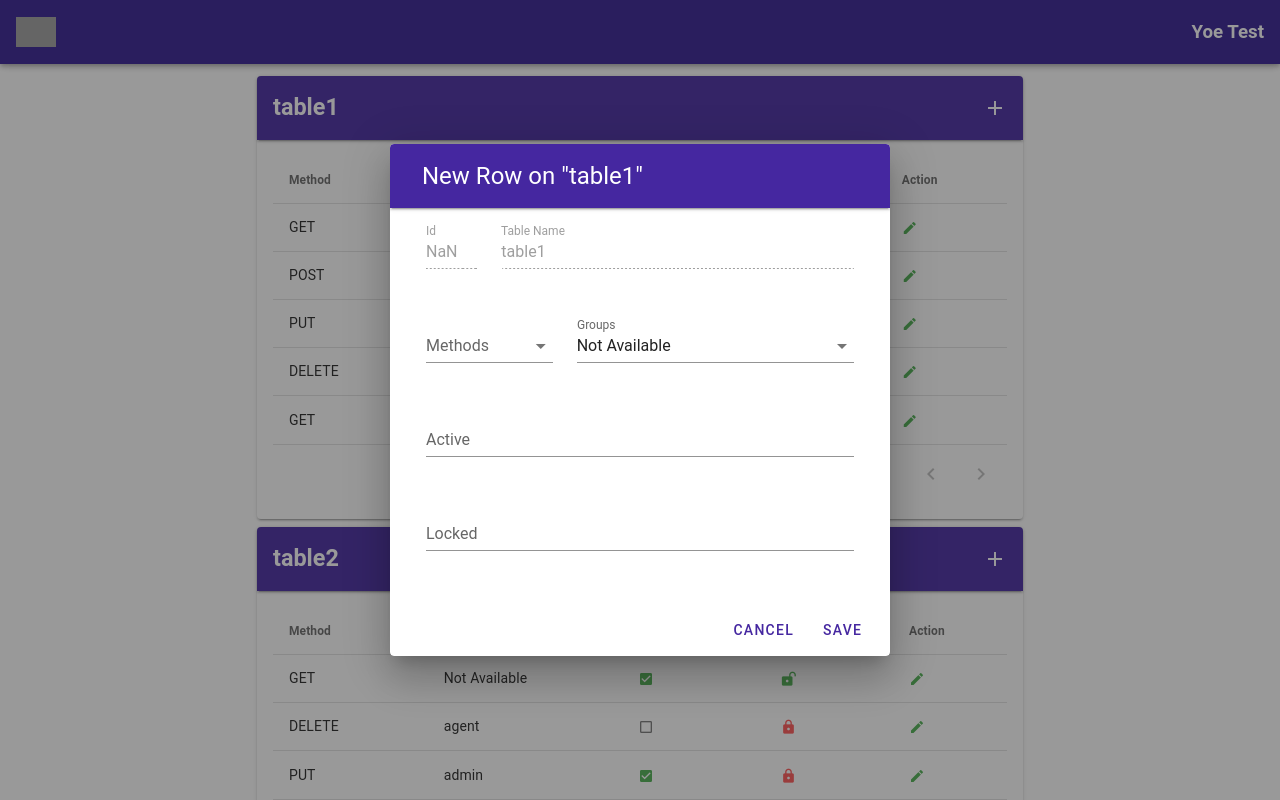
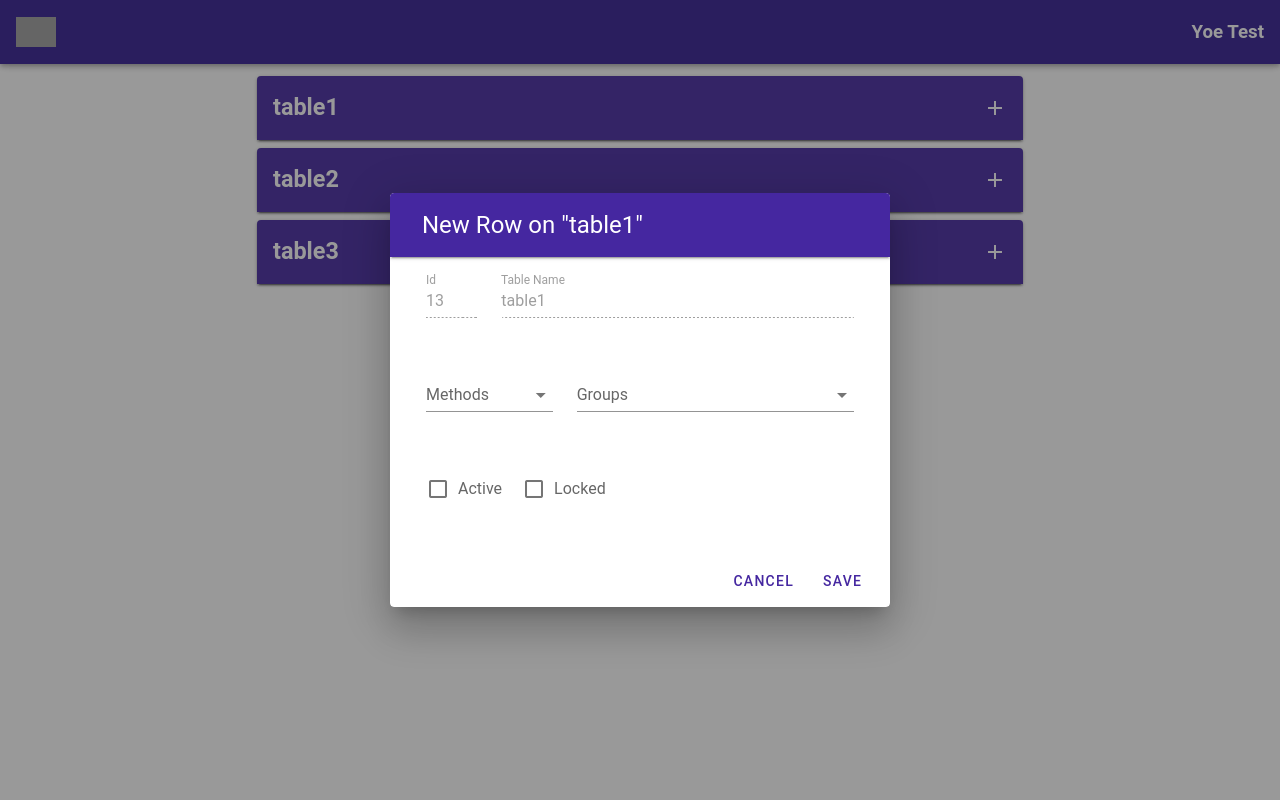
Before and after one commit to danielalejandroamaro/secure_tables, a Vue app: page / in a window 1280 px wide. Both pictures are taken after a click on the button 995 px from the left and 108 px from the top of the page. Shown: the top 800 px of the page. Built offline with nearby package versions, Linux system fonts and the light colour scheme; grey boxes are pictures that could not be loaded; a small style sheet from the web is missing.

Commit message:
Selects de method y groups, checkboxes de is_active y locked agregados, chip not available agregado cuando no hay group, tabla ya expandible, id autoincrement no funciona bien aun

```diff
--- a/src/components/secure_table.vue
+++ b/src/components/secure_table.vue
@@ -5,6 +5,7 @@
         class="primary"
         no-gutter
         elevation="2"
+        @click="show = !show"
         >
             <v-toolbar-title>
                 <h3>{{table_name}}</h3>
@@ -37,7 +38,7 @@
                 <v-container>
                   <v-row>
                     <v-col cols="3" sm="2">
-                      <v-text-field disabled v-model.number="editedRule.id" label="Id"></v-text-field>
+                      <v-text-field disabled :value="editedRule.id" label="Id"></v-text-field>
                     </v-col>
                     <v-col cols="12" sm="10">
                       <v-text-field disabled :value="editedRule.table_name" label="Table Name"></v-text-field>
@@ -56,15 +57,25 @@
                            label="Groups"
                            cache-items
                            required
+                           clearable
                            :items="groups_list"
                            v-model="editedRule.groups"
                        ></v-select>
                     </v-col>
-                    <v-col cols="12" >
-                      <v-text-field v-model="editedRule.is_active" label="Active"></v-text-field>
-                    </v-col>
-                    <v-col cols="12" >
-                      <v-text-field v-model="editedRule.locked" label="Locked"></v-text-field>
+                    <v-col cols  class="d-flex">
+                        <v-checkbox
+                        label="Active"
+                        v-model="editedRule.is_active"
+                        :value="editedRule.is_active"
+                        :color="editedRule.is_active ? 'success' : 'gray'"
+                        ></v-checkbox>
+                        <v-checkbox
+                        class="ml-5"
+                        label="Locked"
+                        v-model="editedRule.locked"
+                        :value="editedRule.locked"
+                        :color="editedRule.locked ? 'success' : 'gray'"
+                        ></v-checkbox>
                     </v-col>
                   </v-row>
                 </v-container>
@@ -83,12 +94,17 @@
         </v-app-bar>
 
         <!--table elements here-->
-        <v-card-text>
+        <v-card-text v-show='show'>
             <v-data-table
             :headers="table_headers"
             :items="table_rules"
             sort-by="id"
             >
+
+                <template v-slot:item.groups="{ item }">
+                    <v-chip small color="primary" v-if='!item.groups'>not available</v-chip>
+                    <span v-else badge>{{item.groups}}</span>
+                </template>
 
                 <template v-slot:item.is_active="{ item }">
                     <v-icon
@@ -148,9 +164,9 @@ export default {
                 { text: 'Lock', value: 'locked' },
                 { text: 'Action ', value: 'action', sortable: false },
             ],
-            nextId: this.global_last_id,
             methods:['GET','POST','PUT','DELETE'],
             dialog: false,
+            show:false,
             editedIndex:-1,
             editedRule:{
                 id:'',
@@ -161,10 +177,10 @@ export default {
                 locked:''
             },
             defaultRule:{
-                id: this.nextId++,
+                id: this.global_last_id +1,
                 table_name:this.table_name,
                 method:'',
-                groups:'Not Available',
+                groups:'',
                 is_active:'',
                 locked:''
             }
@@ -194,13 +210,10 @@ export default {
 
         save () {
         if (this.editedIndex > -1) { //si es mayor se esta editando una row
-            //Object.assign(this.table_rules[this.editedIndex], this.editedRule)
-            console.log('editando');
             this.$emit('edit-rule', this.editedIndex, this.editedRule)
-
         } else { //es -1, o sea no se esta editando
-            console.log(this.editedRule);
-            this.$emit('add-rule', this.editedRule)
+            this.defaultRule.id=this.global_last_id + 1
+            this.$emit('add-rule', this.editedRule);
         }
         this.close()
       },
--- a/src/main.js
+++ b/src/main.js
@@ -20,16 +20,16 @@ Vue.use({
                 return [
                     { 'id': 1, 'table_name': 'table1', 'method': 'GET', 'groups': 'admin', 'is_active': false, 'locked': true },
                     { 'id': 2, 'table_name': 'table1', 'method': 'POST', 'groups': 'admin', 'is_active': true, 'locked': true },
-                    { 'id': 3, 'table_name': 'table1', 'method': 'PUT', 'groups': 'admin', 'is_active': true, 'locked': false },
+                    { 'id': 3, 'table_name': 'table1', 'method': 'PUT', 'groups': '', 'is_active': true, 'locked': false },
                     { 'id': 4, 'table_name': 'table1', 'method': 'DELETE', 'groups': 'admin', 'is_active': true, 'locked': false },
                     { 'id': 5, 'table_name': 'table1', 'method': 'GET', 'groups': 'agent', 'is_active': true, 'locked': false },
-                    { 'id': 6, 'table_name': 'table2', 'method': 'GET', 'groups': 'Not Available', 'is_active': true, 'locked': false },
+                    { 'id': 6, 'table_name': 'table2', 'method': 'GET', 'groups': '', 'is_active': true, 'locked': false },
                     { 'id': 7, 'table_name': 'table2', 'method': 'DELETE', 'groups': 'agent', 'is_active': false, 'locked': true },
                     { 'id': 8, 'table_name': 'table2', 'method': 'PUT', 'groups': 'admin', 'is_active': true, 'locked': true },
                     { 'id': 9, 'table_name': 'table3', 'method': 'GET', 'groups': 'agent', 'is_active': false, 'locked': false },
                     { 'id': 10, 'table_name': 'table3', 'method': 'POST', 'groups': 'admin', 'is_active': false, 'locked': true },
                     { 'id': 11, 'table_name': 'table3', 'method': 'POST', 'groups': 'agent', 'is_active': true, 'locked': false },
-                    { 'id': 12, 'table_name': 'table3', 'method': 'DELETE', 'groups': 'Not Available', 'is_active': true, 'locked': false }
+                    { 'id': 12, 'table_name': 'table3', 'method': 'DELETE', 'groups': '', 'is_active': true, 'locked': false }
                 ]
             }
         }
--- a/src/views/Home.vue
+++ b/src/views/Home.vue
@@ -74,14 +74,14 @@ export default {
     },
 
     global_last_id(){
-      return this.rules[this.rules.length-1].id
+      return Number(this.rules[this.rules.length-1].id)
     },
 
     //para computar los roles existentes en las tablas y adicinarlos al select del adicionar
     groups_list(){
       let groups = [];
       this.rules.forEach( function(el){
-        if(groups.indexOf(el.groups) == -1){
+        if(groups.indexOf(el.groups) == -1 && el.groups){
           groups.push(el.groups);
         }
       });
```
